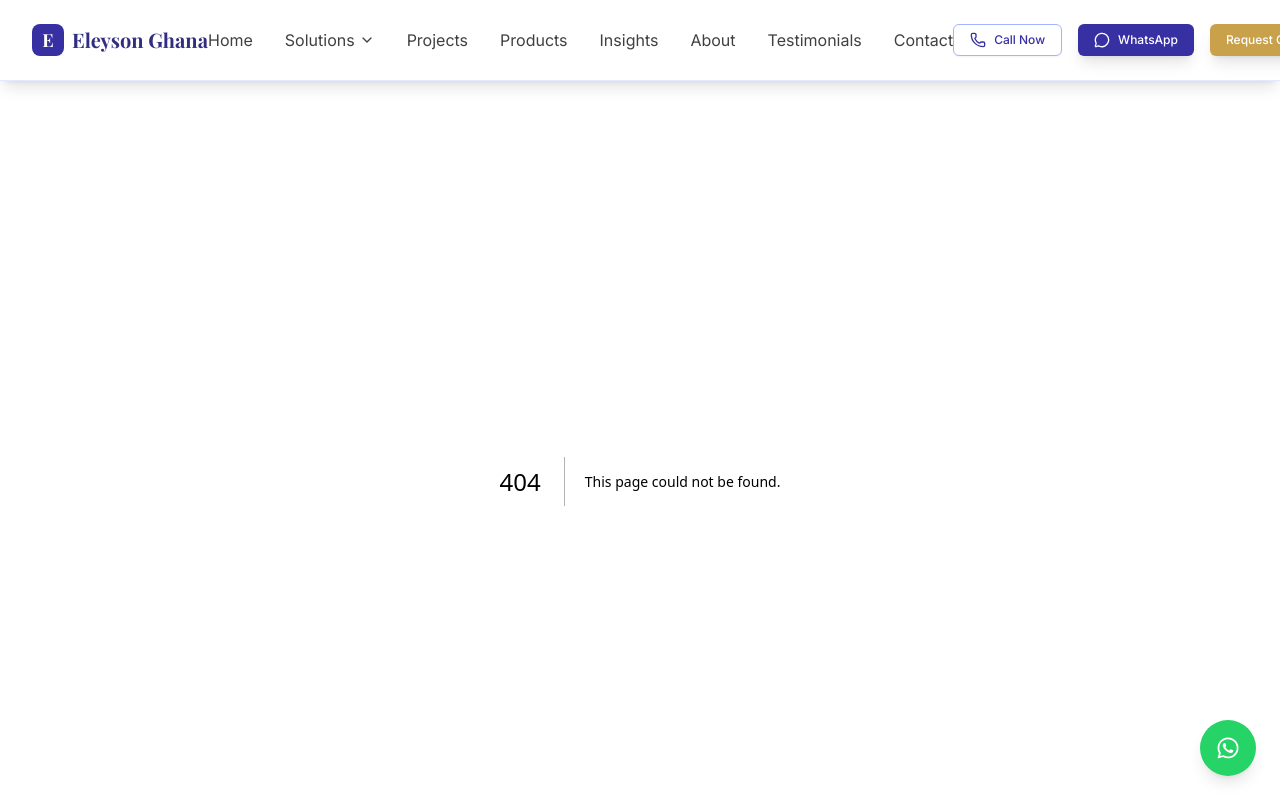
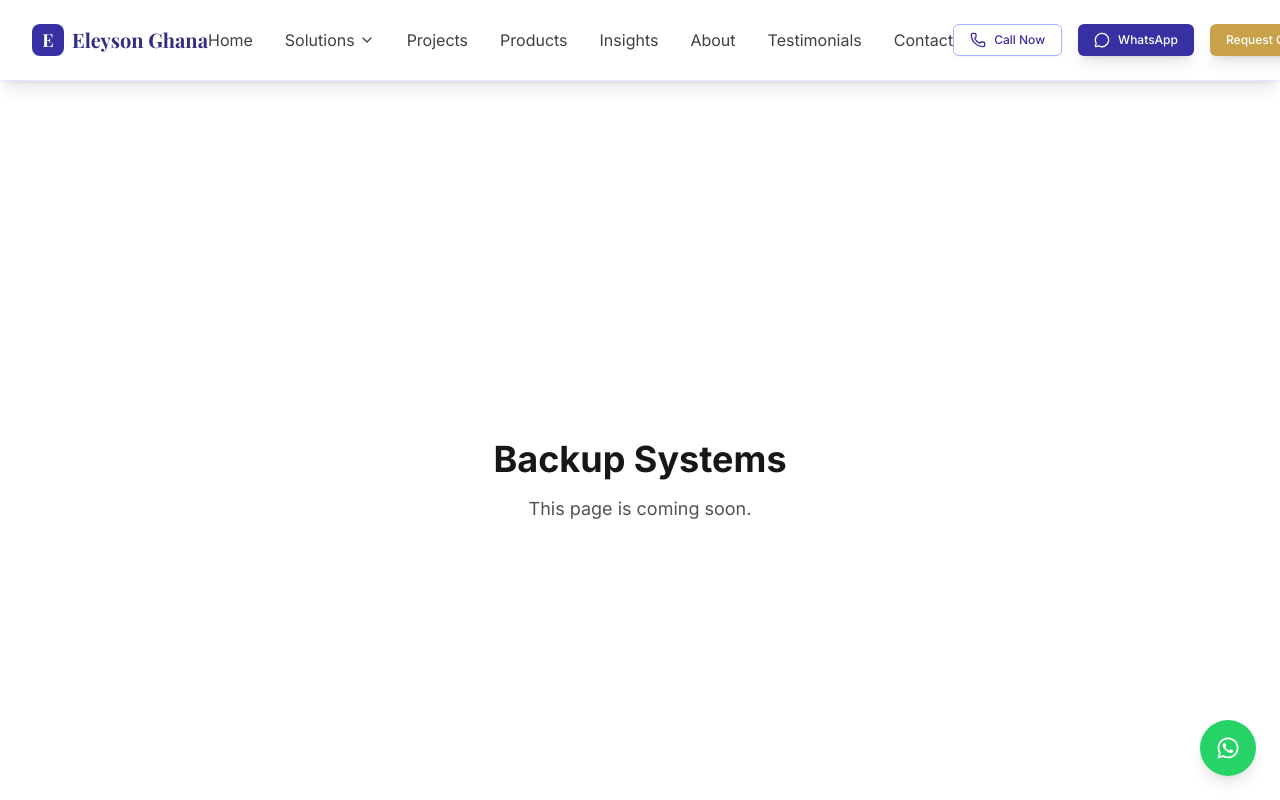
Before and after one commit to dromorongit/EleysonGh, a Next.js app: page /backup-systems in a window 1280 px wide. Before the commit this address had no page. Shown: the top 800 px of the page. Built offline with nearby package versions, Linux system fonts and the light colour scheme.

Commit message:
Fix deployed UI to show navy/gold theme, downgrade Tailwind to v3 for Railway compatibility, add NEW BUILD ACTIVE badge, create placeholder pages for missing routes

```diff
--- /dev/null
+++ b/src/app/backup-systems/page.tsx
@@ -0,0 +1,10 @@
+export default function BackupSystems() {
+  return (
+    <div className="min-h-screen flex items-center justify-center">
+      <div className="text-center">
+        <h1 className="text-4xl font-bold mb-4">Backup Systems</h1>
+        <p className="text-lg text-secondary-600">This page is coming soon.</p>
+      </div>
+    </div>
+  );
+}
--- /dev/null
+++ b/src/app/energy-audits/page.tsx
@@ -0,0 +1,10 @@
+export default function EnergyAudits() {
+  return (
+    <div className="min-h-screen flex items-center justify-center">
+      <div className="text-center">
+        <h1 className="text-4xl font-bold mb-4">Energy Audits</h1>
+        <p className="text-lg text-secondary-600">This page is coming soon.</p>
+      </div>
+    </div>
+  );
+}
--- /dev/null
+++ b/src/app/maintenance-support/page.tsx
@@ -0,0 +1,10 @@
+export default function MaintenanceSupport() {
+  return (
+    <div className="min-h-screen flex items-center justify-center">
+      <div className="text-center">
+        <h1 className="text-4xl font-bold mb-4">Maintenance & Support</h1>
+        <p className="text-lg text-secondary-600">This page is coming soon.</p>
+      </div>
+    </div>
+  );
+}
--- a/src/app/page.tsx
+++ b/src/app/page.tsx
@@ -54,6 +54,14 @@ export default function Home() {
             animate="animate"
             variants={stagger}
           >
+             <motion.div
+               className="mb-4"
+               variants={fadeInUp}
+             >
+               <span className="inline-block bg-navy text-white px-4 py-2 rounded-full text-sm font-semibold shadow-lg">
+                 NEW BUILD ACTIVE
+               </span>
+             </motion.div>
              <motion.h1
                className="text-5xl md:text-7xl lg:text-8xl font-serif font-bold text-primary-900 mb-8 leading-[0.9] tracking-tight"
                variants={fadeInUp}
--- /dev/null
+++ b/src/app/privacy/page.tsx
@@ -0,0 +1,10 @@
+export default function Privacy() {
+  return (
+    <div className="min-h-screen flex items-center justify-center">
+      <div className="text-center">
+        <h1 className="text-4xl font-bold mb-4">Privacy Policy</h1>
+        <p className="text-lg text-secondary-600">This page is coming soon.</p>
+      </div>
+    </div>
+  );
+}
--- /dev/null
+++ b/src/app/terms/page.tsx
@@ -0,0 +1,10 @@
+export default function Terms() {
+  return (
+    <div className="min-h-screen flex items-center justify-center">
+      <div className="text-center">
+        <h1 className="text-4xl font-bold mb-4">Terms of Service</h1>
+        <p className="text-lg text-secondary-600">This page is coming soon.</p>
+      </div>
+    </div>
+  );
+}
--- /dev/null
+++ b/src/app/training-workshops/page.tsx
@@ -0,0 +1,10 @@
+export default function TrainingWorkshops() {
+  return (
+    <div className="min-h-screen flex items-center justify-center">
+      <div className="text-center">
+        <h1 className="text-4xl font-bold mb-4">Training & Workshops</h1>
+        <p className="text-lg text-secondary-600">This page is coming soon.</p>
+      </div>
+    </div>
+  );
+}
```
Lines whose indentation alone changed are shown as unchanged.
